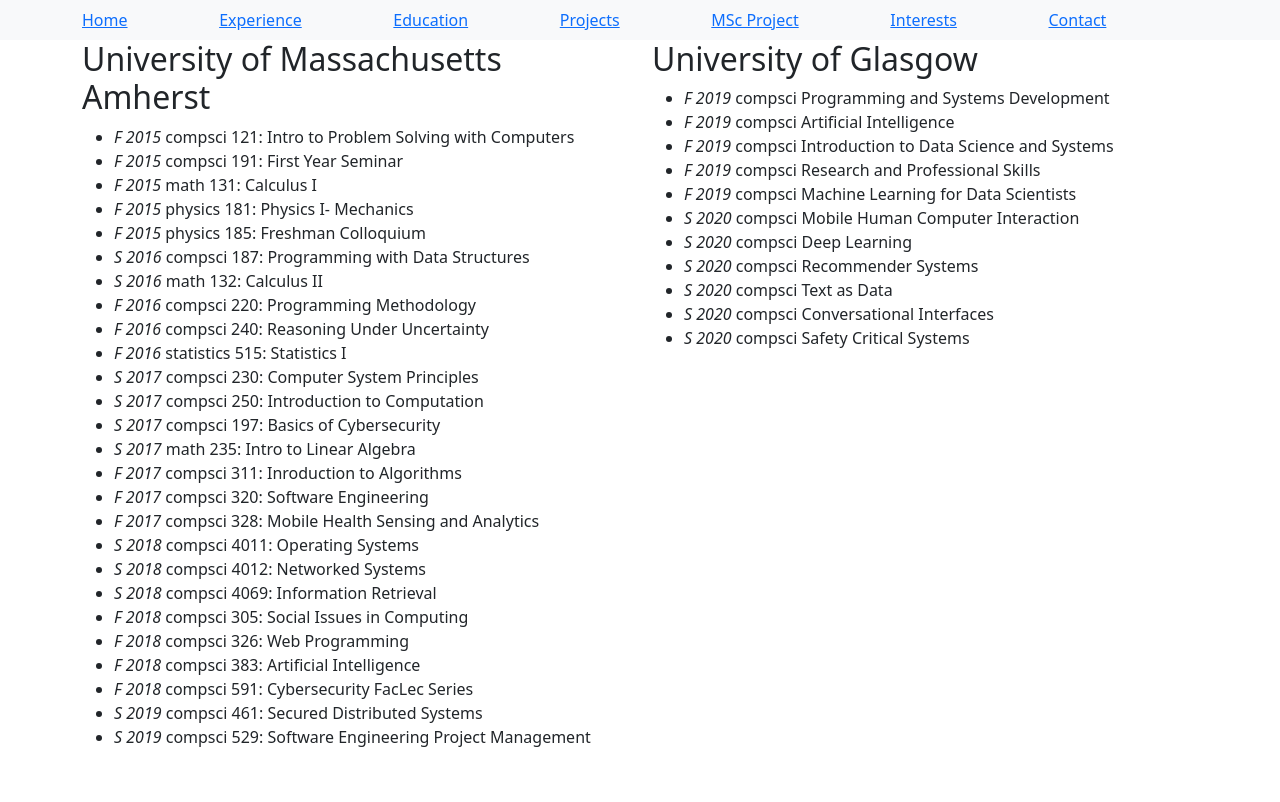
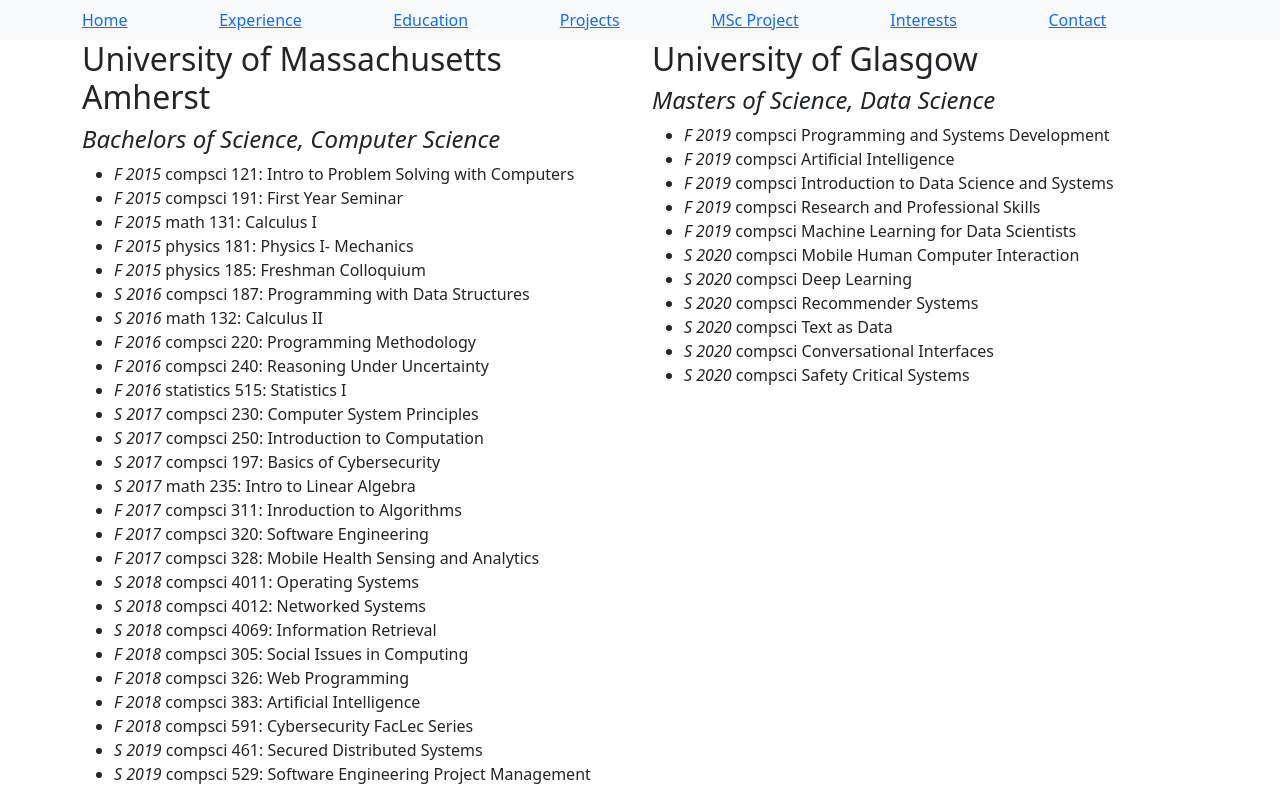
Before and after one commit to Conor-Carmichael/personal-website, a React (Create React App) app: page /education in a window 1280 px wide. Built offline with nearby package versions, Linux system fonts and the light colour scheme.

Commit message:
Fromatting update to course displays

```diff
--- a/src/Components/Education.js
+++ b/src/Components/Education.js
@@ -22,10 +22,12 @@
                 <Row>
                     <Col >
                         <h2>University of Massachusetts Amherst</h2>
+                        <h4><i>Bachelors of Science, Computer Science</i></h4>
                         <ul>{undergradList}</ul>
                     </Col>
                     <Col>
                         <h2>University of Glasgow</h2>
+                        <h4><i>Masters of Science, Data Science</i></h4>
                         <ul>{postgradList}</ul>
                     </Col>
                 </Row>
```
